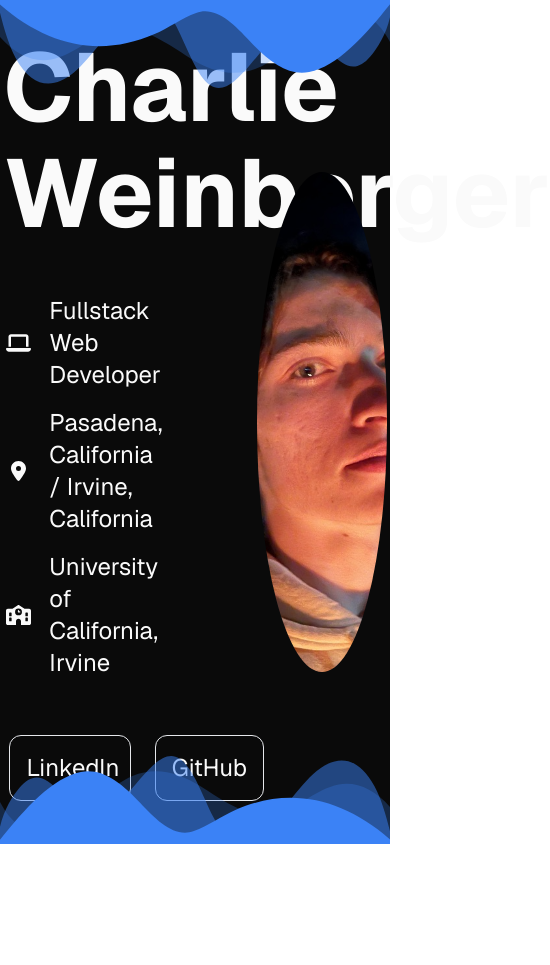
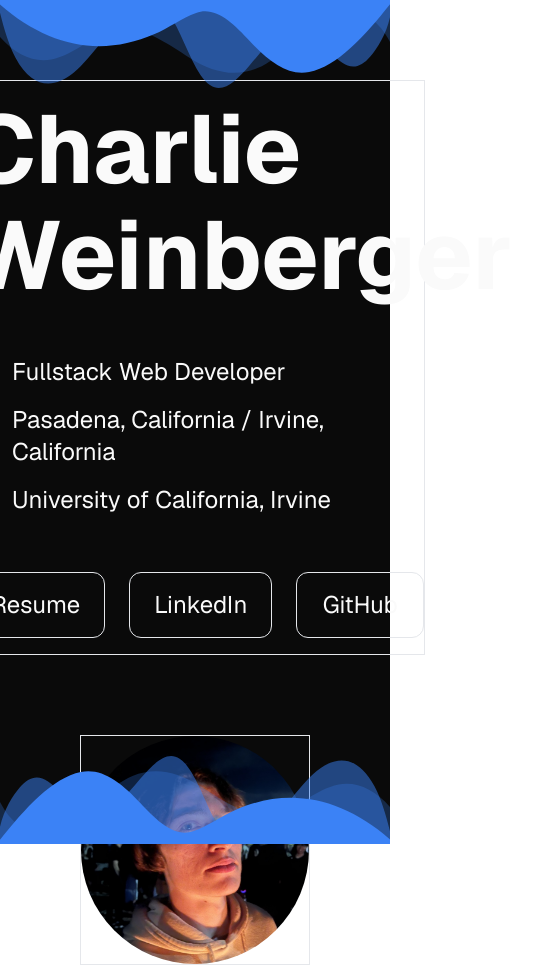
Before and after one commit to charlieweinberger/charlieweinberger.github.io, a Next.js app: page / in a window 390 px wide. Shown: the whole page, 550 px wide, since content can reach past the window. Before the commit the page ends 857 px from the top, so only its background shows below. Built offline with nearby package versions, Linux system fonts and the light colour scheme.

Commit message:
worked on one way to make responsive

```diff
--- a/src/components/sections/about.tsx
+++ b/src/components/sections/about.tsx
@@ -4,65 +4,62 @@ import Image from 'next/image';
 
 export default function About() {
   return (
-    <div id="about" className="flex justify-center items-center h-screen gap-[128px] bg-neutral-950">
+    <div id="about" className="flex flex-wrap	justify-center items-center h-screen gap-20 p-20 bg-neutral-950">
 
-        {/* Name, Role Location, University, Links */}
-        <div className="flex items-start flex-col py-4 w-[32.15%] text-2xl">
-          <div className="my-8 text-8xl text-left font-bold leading-[1.1]">Charlie Weinberger</div>
-          {middleInformation()}
-          {links()}
+        {/* Name, Role, Location, University, Links */}
+        <div className="flex items-start flex-col py-4 w-[32%] min-w-[460px] text-2xl border">
+
+          <div className="text-[96px] text-left font-bold leading-[1.1]">
+            Charlie Weinberger
+          </div>
+
+          <div className="grid grid-cols-[30px_minmax(110px,_1fr)] justify-start text-left gap-4 mt-12 mb-14">
+            {getInfo(faLaptop, "Fullstack Web Developer")}
+            {getInfo(faLocationDot, "Pasadena, California / Irvine, California")}
+            {getInfo(faSchool, "University of California, Irvine")}
+          </div>
+
+          <div className="flex justify-center items-center gap-6 w-full">
+            {getLink("Resume", "/Charlie_Weinberger_Resume.pdf")}
+            {getLink("LinkedIn", "https://linkedin.com/in/charlie-weinberger/")}
+            {getLink("GitHub", "https://github.com/charlieweinberger/")}
+          </div>
+
         </div>
 
-        {/* Picture (must be square) */}
-        <div className="flex justify-center items-center w-1/3">
-          {picture()}
+        {/* Picture */}
+        <div className="flex justify-center items-center w-[500px] min-w-[32%] border">
+          <Image
+            src="/bonfire.png"
+            width={768}
+            height={768}
+            alt="Picture of Charlie Weinberger"
+            style={{
+              borderRadius: "50%",
+              objectFit: "cover",
+            }}
+          />
         </div>
 
     </div>
   );
 }
 
-// MiddleInformation
-
-function middleInformation() {
-  return (
-    <div className="grid grid-cols-[30px_minmax(110px,_1fr)] justify-start text-left gap-4 py-4">
-      {middleInfoLine(faLaptop, "Fullstack Web Developer")}
-      {middleInfoLine(faLocationDot, "Pasadena, California / Irvine, California")}
-      {middleInfoLine(faSchool, "University of California, Irvine")}
-    </div>
-  );
-}
-
-function middleInfoLine(icon: IconDefinition, text: string) {
+function getInfo(icon: IconDefinition, text: string) {
   return (
     <>
       <div className="flex justify-center items-center">
         <FontAwesomeIcon icon={icon} className="h-5" />
       </div>
-      <div className="text-2xl">
-        {text}
-      </div>
+      <p>{text}</p>
     </>
   );
 }
 
-// Links
-
-function links() {
-  return (
-    <div className="flex justify-center items-center my-10 pr-1 gap-6 w-full">
-      {profileLink("Resume", "/Charlie_Weinberger_Resume.pdf")}
-      {profileLink("LinkedIn", "https://linkedin.com/in/charlie-weinberger/")}
-      {profileLink("GitHub", "https://github.com/charlieweinberger/")}
-    </div>
-  );
-}
-
-function profileLink(text: string, link: string) {
+function getLink(text: string, link: string) {
   return (
     <a
-      className="p-4 w-full border rounded-xl hover:bg-neutral-50 hover:text-neutral-950 active:bg-gray-300 active:text-neutral-950"
+      className="py-4 px-6 w-full border rounded-xl hover:bg-neutral-50 hover:text-neutral-950 active:bg-gray-300 active:text-neutral-950"
       href={link}
       target="_blank"
     >
@@ -70,23 +67,3 @@ function profileLink(text: string, link: string) {
     </a>
   );
 }
-
-// Picture
-
-function picture() {
-  return (
-    <Image
-      src="/bonfire.png"
-      width={0}
-      height={0}
-      sizes="1"
-      alt="Picture of Charlie Weinberger"
-      style={{
-        height: "500px",
-        width: "auto",
-        borderRadius: "50%",
-        objectFit: "cover",
-      }}
-    />
-  );
-}
```
